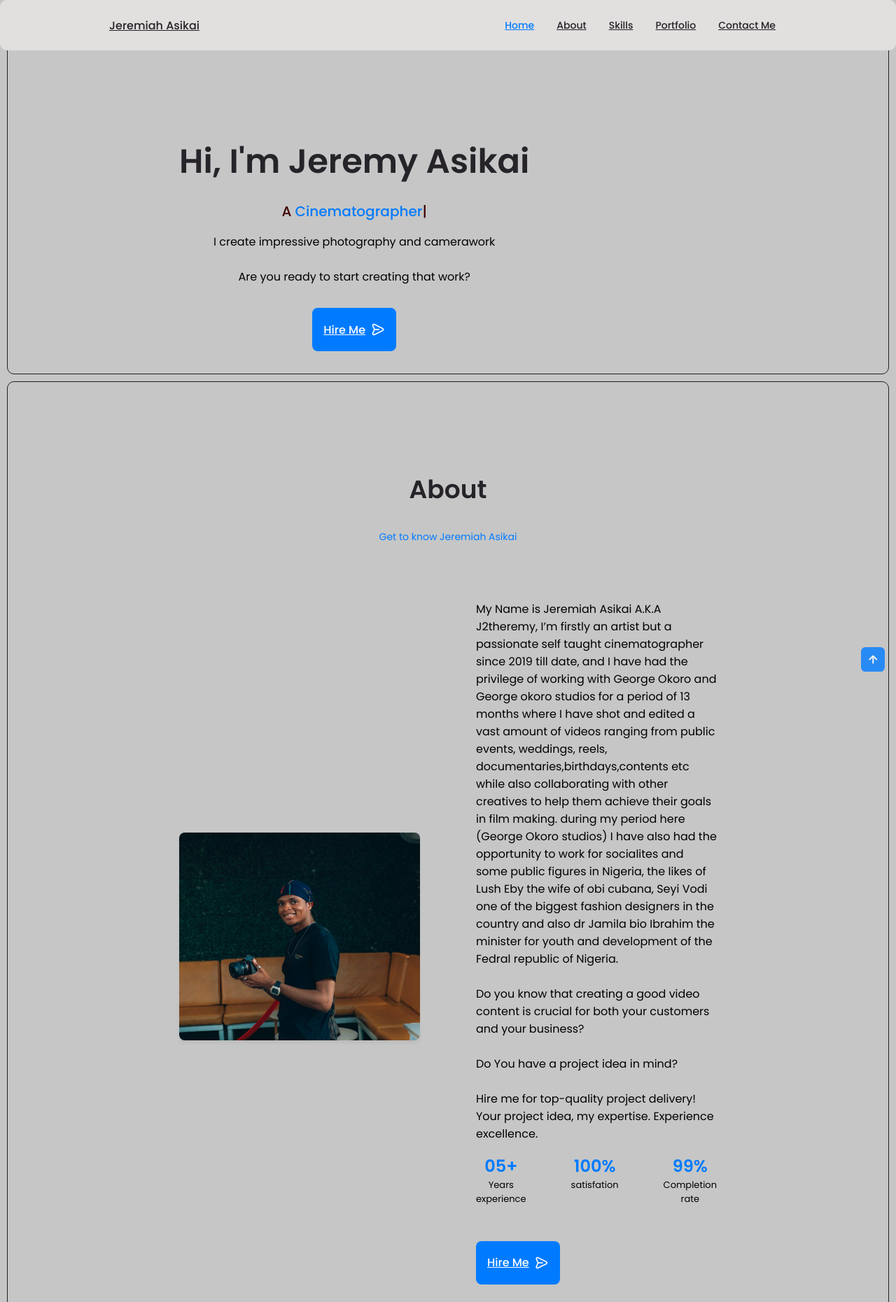
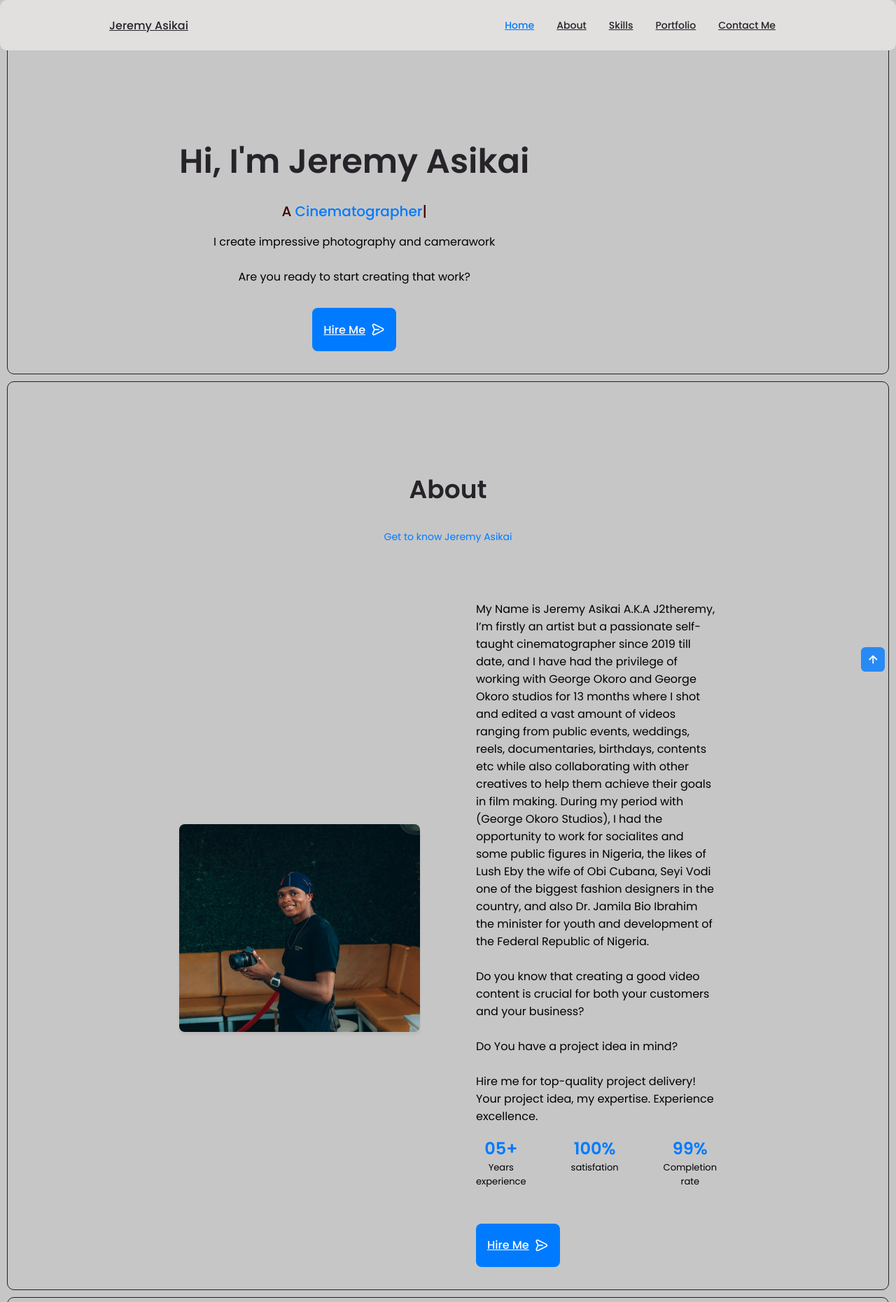
Before and after one commit to law-p/Jeremiah-Asikai, a plain HTML site: page index.html in a window 1280 px wide. Shown: the top 1861 px of the page at 70% size. Drawn offline with nearby package versions, Linux system fonts and the light colour scheme; a script that the page names is missing.

Commit message:
About us page changes

```diff
--- a/index.html
+++ b/index.html
@@ -14,7 +14,7 @@
     <link rel="stylesheet" href="assets/css/style.css">
 
     <!--==================== TITLE ====================-->
-    <title>Jeremiah Asikai |  Cinematographer</title>
+    <title> Jeremy Asikai |  Cinematographer</title>
 
 
     <!--==================== META TAGS FOR SEO ====================-->
@@ -49,7 +49,7 @@
     <!--==================== HEADER ====================-->
     <header class="header backdrop" id="header">
         <nav class="nav container">
-            <a href="#" class="nav__logo"> Jeremiah Asikai</a>
+            <a href="#" class="nav__logo">Jeremy Asikai</a>
 
             <div class="nav__menu" id="nav-menu">
                 <ul class="nav__list grid">
@@ -121,16 +121,14 @@
         <!--================ ABOUT =================-->
         <section class="about section" id="about">
             <h2 class="section__title">About</h2>
-            <span class="section__subtitle">Get to know Jeremiah Asikai</span>
+            <span class="section__subtitle">Get to know Jeremy Asikai</span>
 
             <div class="about__container container grid">
                 <img src="assets/img/jery.jpg" alt="responsive image by Lance" class="about__img">
 
                 <div class="about__data">
                     <p class="about__description">
-                        My Name is Jeremiah Asikai A.K.A J2theremy, I’m firstly an artist but a passionate self taught cinematographer since 2019 till date, and I have had the privilege of working with George Okoro and George okoro studios for a period of 13 months where I have shot and edited a vast amount of videos ranging from public events, weddings, reels, documentaries,birthdays,contents etc while also collaborating with other creatives to help them achieve their goals in film making.
-during my period here (George Okoro studios) I have also had the opportunity to work for socialites and some public figures in Nigeria, the likes of Lush Eby the wife of obi cubana, Seyi Vodi one of the biggest fashion designers in the country and also dr Jamila bio Ibrahim the minister for youth and development of the Fedral republic of Nigeria.
-
+                        My Name is Jeremy Asikai A.K.A J2theremy, I’m firstly an artist but a passionate self-taught cinematographer since 2019 till date, and I have had the privilege of working with George Okoro and George Okoro studios for 13 months where I shot and edited a vast amount of videos ranging from public events, weddings, reels, documentaries, birthdays, contents etc while also collaborating with other creatives to help them achieve their goals in film making. During my period with (George Okoro Studios), I had the opportunity to work for socialites and some public figures in Nigeria, the likes of Lush Eby the wife of Obi Cubana, Seyi Vodi one of the biggest fashion designers in the country, and also Dr. Jamila Bio Ibrahim the minister for youth and development of the Federal Republic of Nigeria.
                         <br>
                         <br>
                         Do you know that creating a good video content is crucial for both your customers and your
@@ -370,7 +368,7 @@ during my period here (George Okoro studios) I have also had the opportunity to
                     <div class="contact__information">
                         <i class="uil uil-whatsapp contact__icon"></i>
                         <div>
-                            <a href="https://wa.me/+2348158319915">
+                            <a href="https://wa.me/+2348105474534">
                                 <h3 class="contact__title"> +2348105474534</h3>
                             </a>
                         </div>
@@ -381,7 +379,7 @@ during my period here (George Okoro studios) I have also had the opportunity to
                 <div class="contact__information">
                     <i class="uil uil-envelope-alt contact__icon"></i>
                     <div>
-                        <a href="mailto:Lancesamie10@gmail.com">
+                        <a href="mailto:Crayjerry8@gmail.com">
                             <h3 class="contact__title">Crayjerry8@gmail.com</h3>
                         </a>
                     </div>
@@ -398,7 +396,7 @@ during my period here (George Okoro studios) I have also had the opportunity to
         <div class="footer__bg">
             <div class="footer__container container grid">
                 <div>
-                    <h1 class="footer__title">Jeremiah Asikai</h1>
+                    <h1 class="footer__title">Jeremy Asikai</h1>
                     <span class="footer__subtitle">Cinematographer</span>
                 </div>
 
@@ -431,7 +429,7 @@ during my period here (George Okoro studios) I have also had the opportunity to
                 </div>
             </div>
 
-            <p class="footer__copy">© <a href="https://wa.me/+2348105474534">Jeremiah Asikai.</a> All right reserved.
+            <p class="footer__copy">© <a href="https://wa.me/+2348105474534">Jeremy Asikai.</a> All right reserved.
             </p>
         </div>
     </footer>
```
